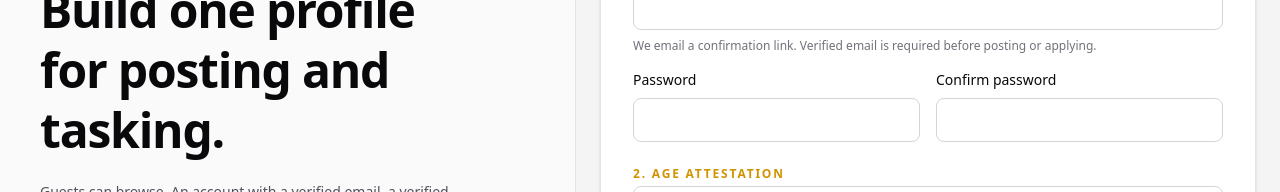
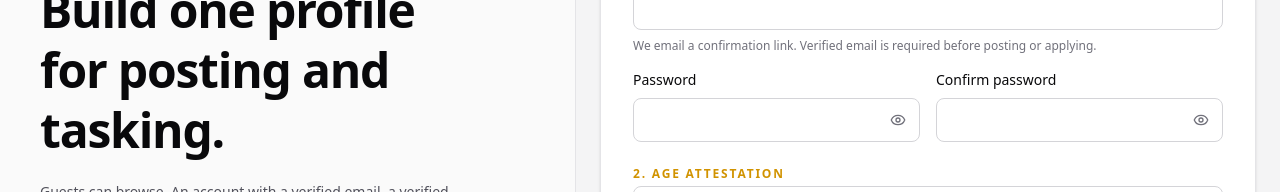
Before and after one commit to XJLabide/IP-Project-TaskHive-Group7, a Next.js app: page /signup in a window 1280 px wide. Shown: the part 407-599 px from the top of the page. Built offline with nearby package versions, Linux system fonts and the light colour scheme.

Commit message:
Add show/hide controls to password fields
Password and confirm-password on signup, and password on sign-in, now
have an eye toggle that swaps the input type in place. The control keeps
its value and focus, reports aria-pressed, and updates its label.

```diff
--- a/src/app/login/page.tsx
+++ b/src/app/login/page.tsx
@@ -2,6 +2,7 @@ import Link from "next/link";
 import { ArrowRight, CheckCircle2, Info } from "lucide-react";
 import { Button } from "@/components/ui/button";
 import { fieldClass } from "@/components/ui/field";
+import { PasswordField } from "@/components/ui/password-field";
 
 const benefits = [
   "Post tasks and apply for work",
@@ -54,10 +55,11 @@ export default function LoginPage() {
               Email address
               <input autoComplete="email" className={fieldClass} required type="email" />
             </label>
-            <label className="grid gap-2 text-sm font-medium dark:text-zinc-200">
-              Password
-              <input autoComplete="current-password" className={fieldClass} required type="password" />
-            </label>
+            <PasswordField
+              autoComplete="current-password"
+              id="login-password"
+              label="Password"
+            />
             <Link className="text-sm text-zinc-600 dark:text-zinc-400 hover:text-[#D19300] dark:hover:text-[#FFC800] transition-colors underline underline-offset-4" href="/login">
               Forgot password?
             </Link>
--- a/src/app/signup/page.tsx
+++ b/src/app/signup/page.tsx
@@ -3,6 +3,7 @@ import { ArrowRight, CheckCircle2, ShieldCheck } from "lucide-react";
 import { Button } from "@/components/ui/button";
 import { fieldClass } from "@/components/ui/field";
 import { HelpTip } from "@/components/ui/help-tip";
+import { PasswordField } from "@/components/ui/password-field";
 
 const promises = [
   "One account for posting and tasking",
@@ -85,14 +86,18 @@ export default function SignupPage() {
                   We email a confirmation link. Verified email is required before posting or applying.
                 </span>
               </label>
-              <label className="grid content-start gap-2 text-sm font-medium dark:text-zinc-200">
-                Password
-                <input autoComplete="new-password" className={fieldClass} minLength={8} required type="password" />
-              </label>
-              <label className="grid content-start gap-2 text-sm font-medium dark:text-zinc-200">
-                Confirm password
-                <input autoComplete="new-password" className={fieldClass} minLength={8} required type="password" />
-              </label>
+              <PasswordField
+                autoComplete="new-password"
+                id="signup-password"
+                label="Password"
+                minLength={8}
+              />
+              <PasswordField
+                autoComplete="new-password"
+                id="signup-confirm-password"
+                label="Confirm password"
+                minLength={8}
+              />
             </fieldset>
 
             <fieldset className="grid gap-3">
--- /dev/null
+++ b/src/components/ui/password-field.tsx
@@ -0,0 +1,53 @@
+"use client";
+
+import { useState } from "react";
+import { Eye, EyeOff } from "lucide-react";
+import { cn } from "@/lib/utils";
+import { fieldClass } from "./field";
+
+type PasswordFieldProps = {
+  id: string;
+  label: string;
+  autoComplete?: "current-password" | "new-password";
+  minLength?: number;
+  required?: boolean;
+};
+
+/** Password input with a reveal control that keeps the value in the same field. */
+export function PasswordField({
+  id,
+  label,
+  autoComplete = "new-password",
+  minLength,
+  required = true,
+}: PasswordFieldProps) {
+  const [visible, setVisible] = useState(false);
+
+  return (
+    <div className="grid content-start gap-2">
+      <label className="text-sm font-medium dark:text-zinc-200" htmlFor={id}>
+        {label}
+      </label>
+      <div className="relative">
+        <input
+          autoComplete={autoComplete}
+          className={cn(fieldClass, "pr-11")}
+          id={id}
+          minLength={minLength}
+          name={id}
+          required={required}
+          type={visible ? "text" : "password"}
+        />
+        <button
+          aria-label={visible ? `Hide ${label.toLowerCase()}` : `Show ${label.toLowerCase()}`}
+          aria-pressed={visible}
+          className="absolute inset-y-0 right-0 grid w-11 place-items-center rounded-r-lg text-zinc-500 outline-none transition-colors hover:text-[#D19300] focus-visible:ring-2 focus-visible:ring-[#FFD50D] dark:text-zinc-400 dark:hover:text-[#FFC800]"
+          onClick={() => setVisible((current) => !current)}
+          type="button"
+        >
+          {visible ? <EyeOff className="h-4 w-4" /> : <Eye className="h-4 w-4" />}
+        </button>
+      </div>
+    </div>
+  );
+}
```
